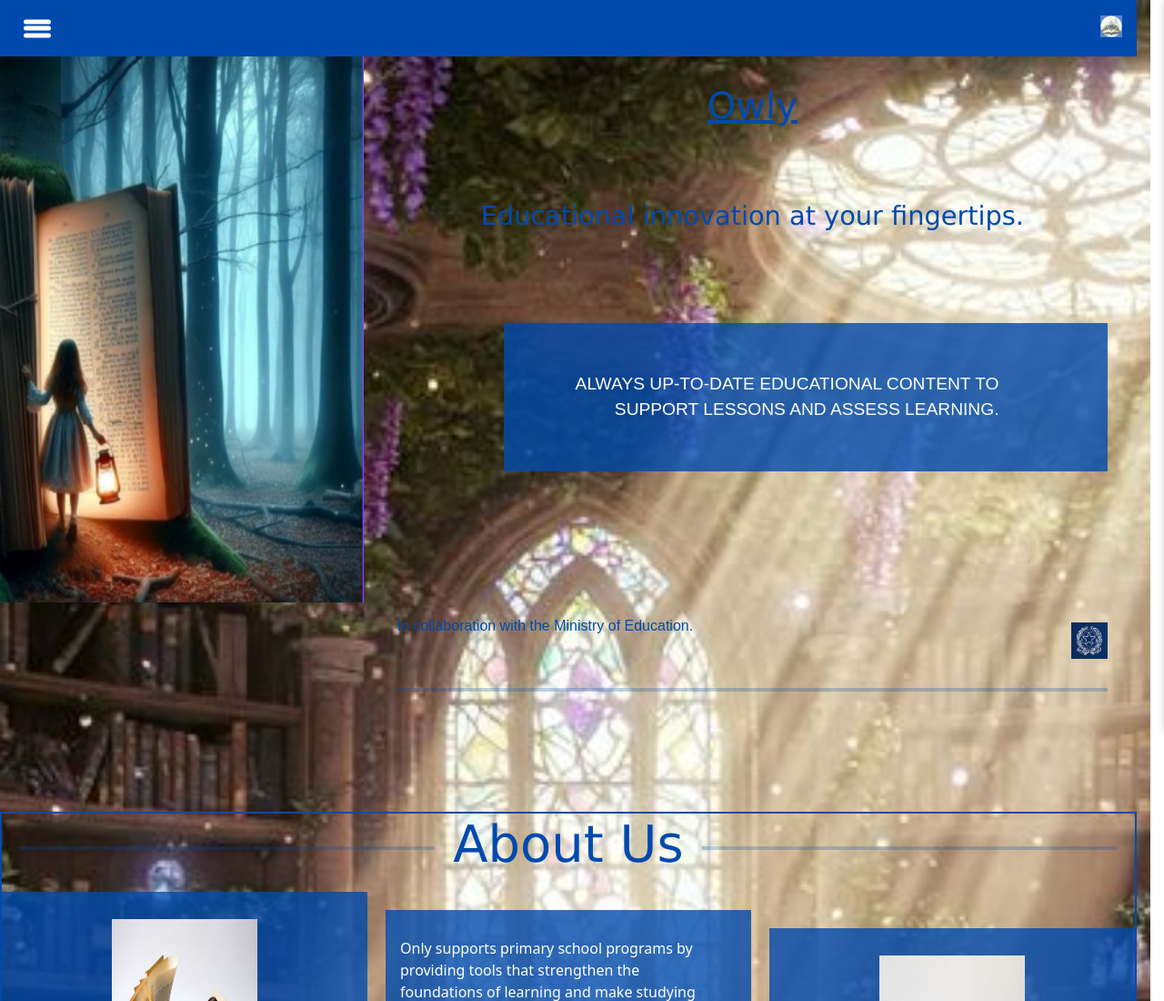
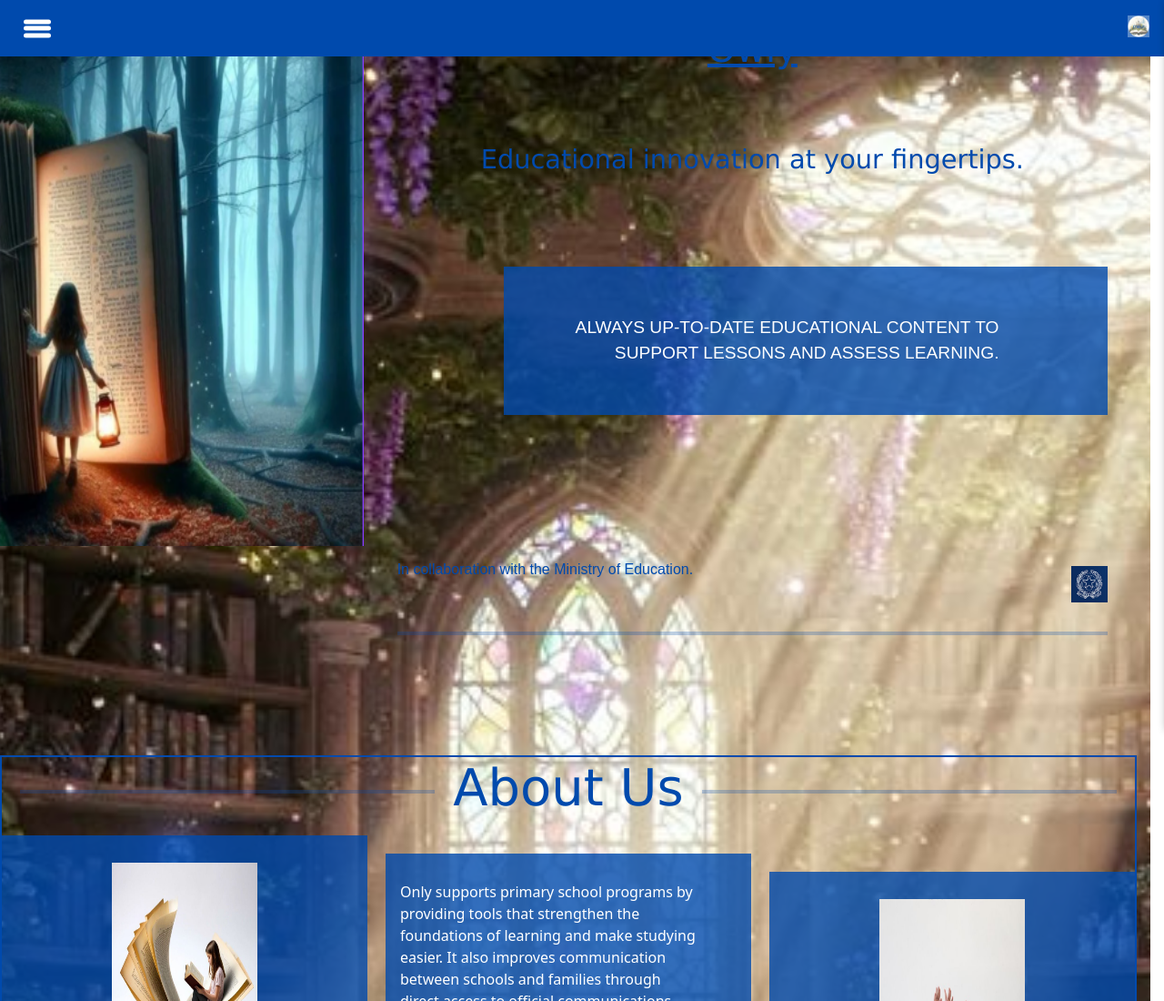
Before and after one commit to GiadaChiar/OwlyApplicationChiaraGiada, a website built with webpack: page src/index.html in a window 1280 px wide. Shown: the top 1100 px of the page at 91% size. Built offline with nearby package versions, Linux system fonts and the light colour scheme.

Commit message:
fixed top menu

```diff
--- a/src/style/menu.scss
+++ b/src/style/menu.scss
@@ -1,6 +1,13 @@
 //menu standard
 @use 'variables' as vars;
 
+#header{
+    position: fixed;
+    top:0;
+    right:0;
+    width: 100%;
+    z-index: 1000;
+}
 nav {
     padding: 1rem;
     width: 100%;
```
Also changed, not shown: dist/logic.css, dist/search.css, src/style/menu.css, 1 other file.
